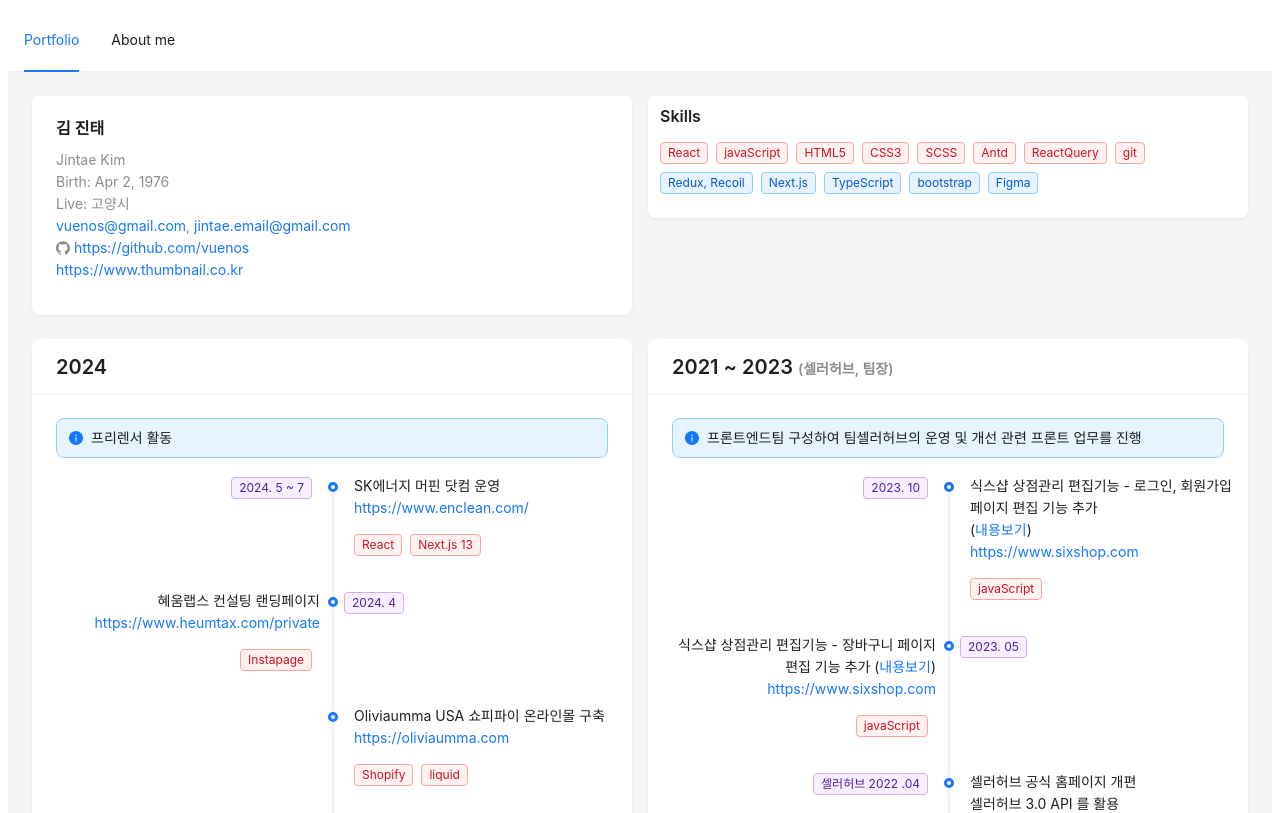
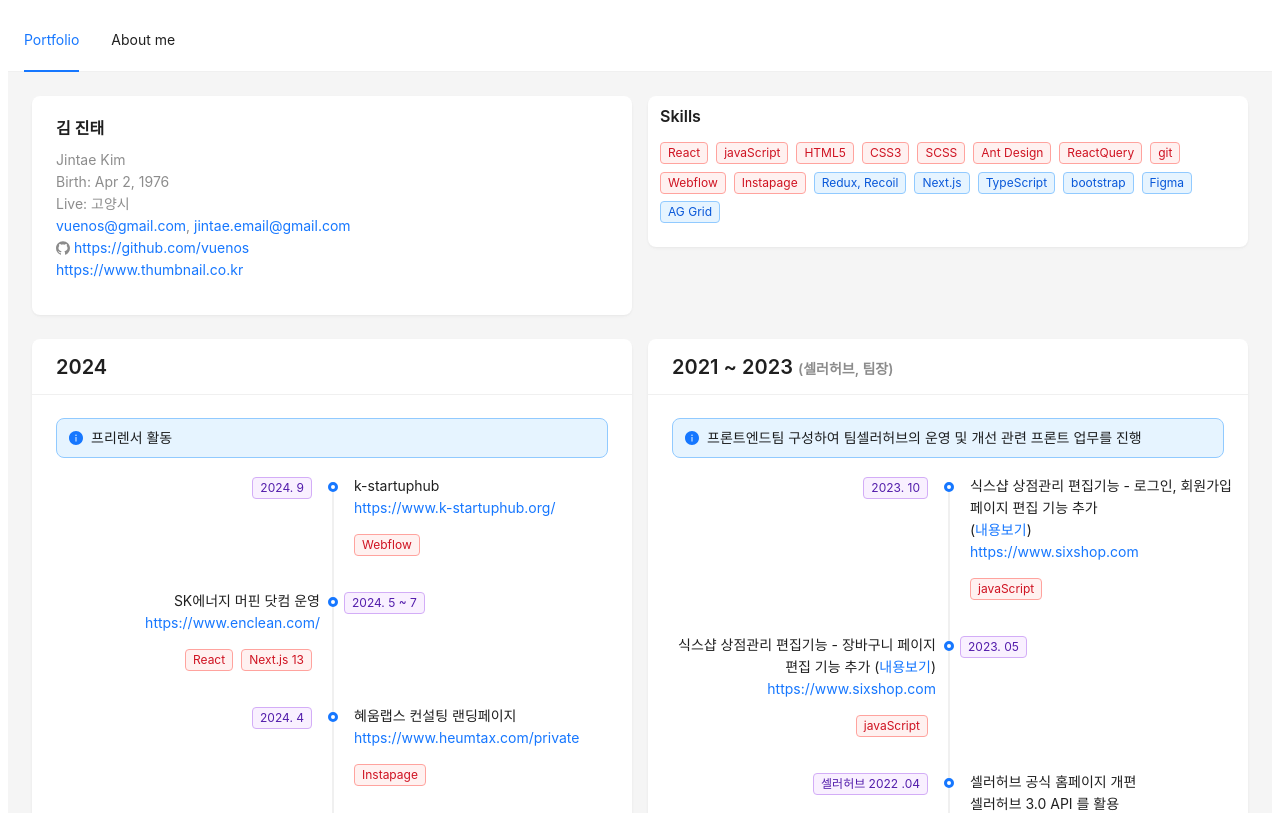
Before and after one commit to vuenos/jintaekim, a Next.js app: page / in a window 1280 px wide. Shown: the top 813 px of the page. Built offline with nearby package versions, Linux system fonts and the light colour scheme.

Commit message:
Update project

```diff
--- a/pages/index.tsx
+++ b/pages/index.tsx
@@ -42,6 +42,20 @@ const myData = [
 ];
 
 const year2024 = [
+    {
+        label: (<Tag color="purple">2024. 9</Tag>),
+        children:
+            <>
+                <Paragraph>
+                    k-startuphub<br />
+                    <a href="https://www.k-startuphub.org/" target="_blank" rel="noreferrer">https://www.k-startuphub.org/</a>
+                </Paragraph>
+                <Paragraph>
+                    <Tag color="red">Webflow</Tag>
+                </Paragraph>
+            </>
+        ,
+    },
   {
     label: (<Tag color="purple">2024. 5 ~ 7</Tag>),
     children:
@@ -633,15 +647,18 @@ export default function Home() {
                         <Tag color="red">HTML5</Tag>
                         <Tag color="red">CSS3</Tag>
                         <Tag color="red">SCSS</Tag>
-                        <Tag color="red">Antd</Tag>
+                        <Tag color="red">Ant Design</Tag>
                         <Tag color="red">ReactQuery</Tag>
                         <Tag color="red">git</Tag>
+                        <Tag color="red">Webflow</Tag>
+                        <Tag color="red">Instapage</Tag>
 
                         <Tag color="blue">Redux, Recoil</Tag>
                         <Tag color="blue">Next.js</Tag>
                         <Tag color="blue">TypeScript</Tag>
                         <Tag color="blue">bootstrap</Tag>
                         <Tag color="blue">Figma</Tag>
+                        <Tag color="blue">AG Grid</Tag>
                       </Paragraph>
                     }
                   />
```
